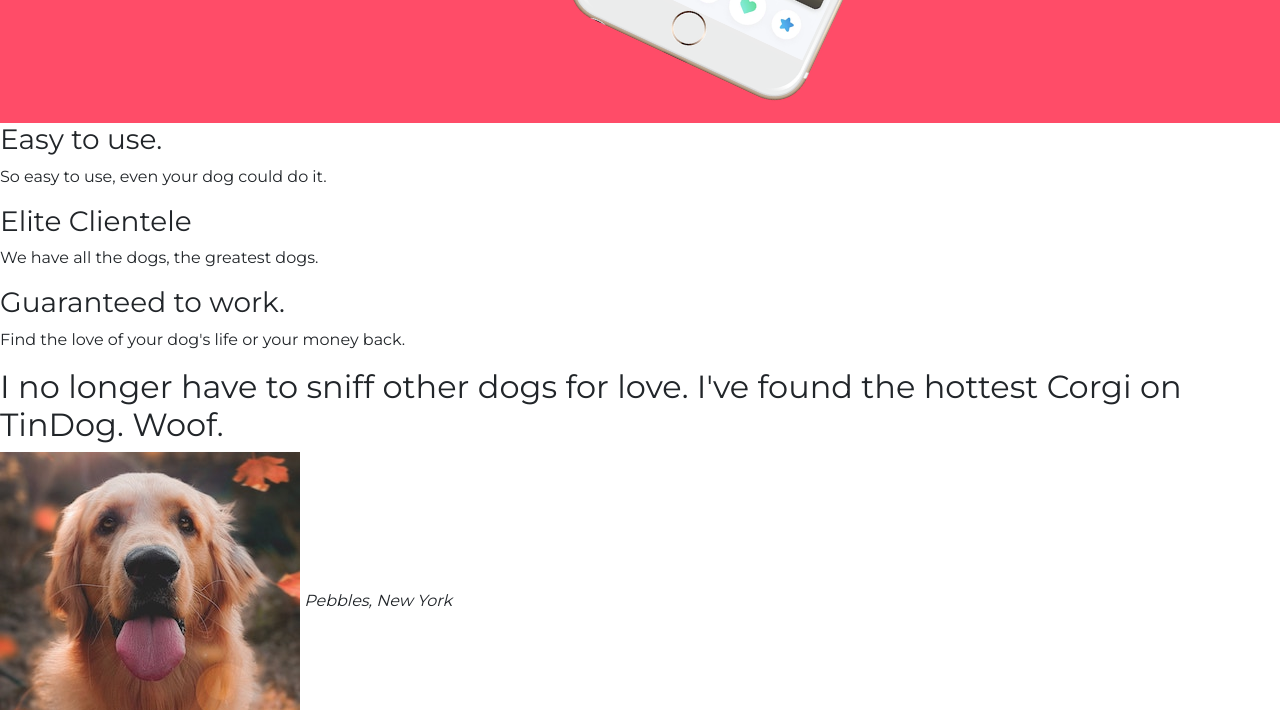
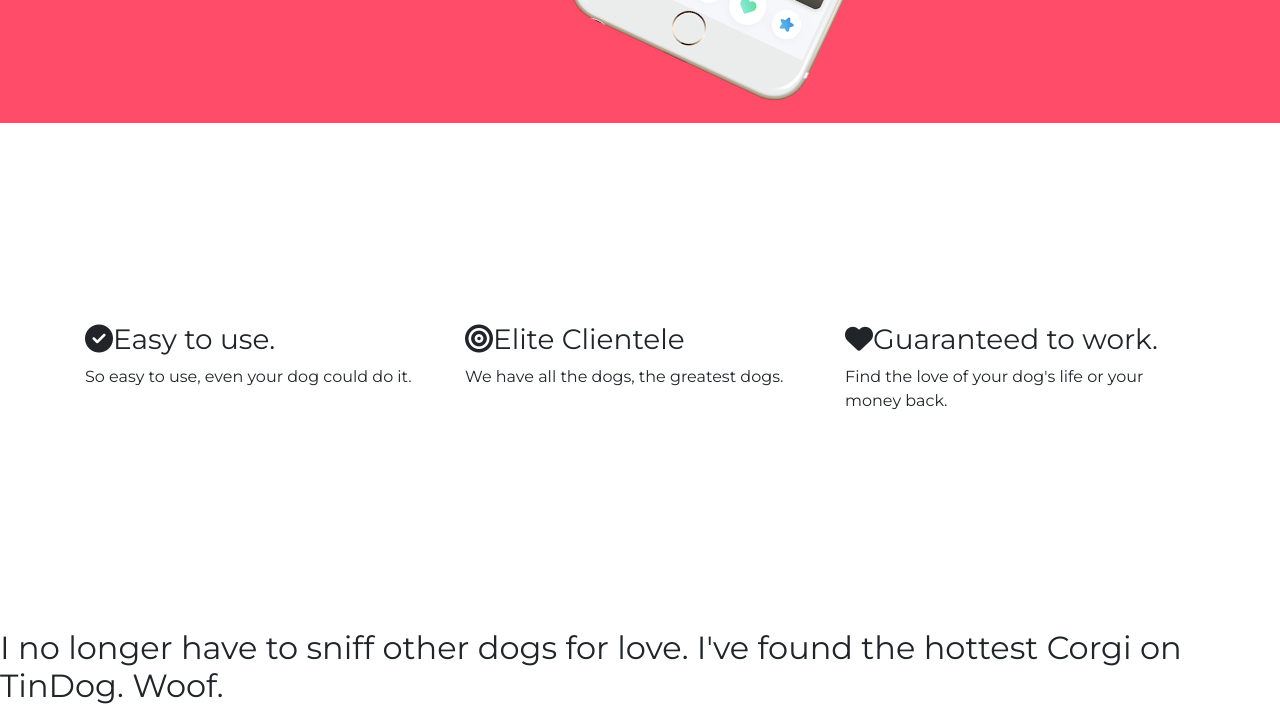
Before and after one commit to Im-Rakaa/TinDog, a plain HTML site: page TinDog-Start-master/index.html in a window 1280 px wide. Shown: the part 620-1330 px from the top of the page. Drawn offline with nearby package versions, Linux system fonts and the light colour scheme.

Commit message:
mid container

```diff
--- a/TinDog-Start-master/css/styles.css
+++ b/TinDog-Start-master/css/styles.css
@@ -52,3 +52,13 @@
 .download-button {
     margin: 5% 3% 5% 0;
 }
+
+ /* Features */
+
+ .mid-container {
+     padding: 200px 0;
+ }
+
+ h3 {
+     font-weight: 1.5rem;
+ }
--- a/TinDog-Start-master/index.html
+++ b/TinDog-Start-master/index.html
@@ -86,14 +86,27 @@
 
   <section id="features">
 
-    <h3>Easy to use.</h3>
-    <p>So easy to use, even your dog could do it.</p>
+    <div class="container">
 
-    <h3>Elite Clientele</h3>
-    <p>We have all the dogs, the greatest dogs.</p>
+      <div class="row mid-container">
+    <div class="col-sm">
+      <h3><i class="fas fa-check-circle"></i>Easy to use.</h3>
+      <p>So easy to use, even your dog could do it.</p>
+    </div>
 
-    <h3>Guaranteed to work.</h3>
-    <p>Find the love of your dog's life or your money back.</p>
+    <div class="col-sm">
+      <h3><i class="fas fa-bullseye"></i>Elite Clientele</h3>
+      <p>We have all the dogs, the greatest dogs.</p>
+    </div>
+
+    <div class="col-sm">
+      <h3><i class="fas fa-heart"></i>Guaranteed to work.</h3>
+      <p>Find the love of your dog's life or your money back.</p>
+    </div>
+
+  </div>
+
+  </div>
 
   </section>
 
```
